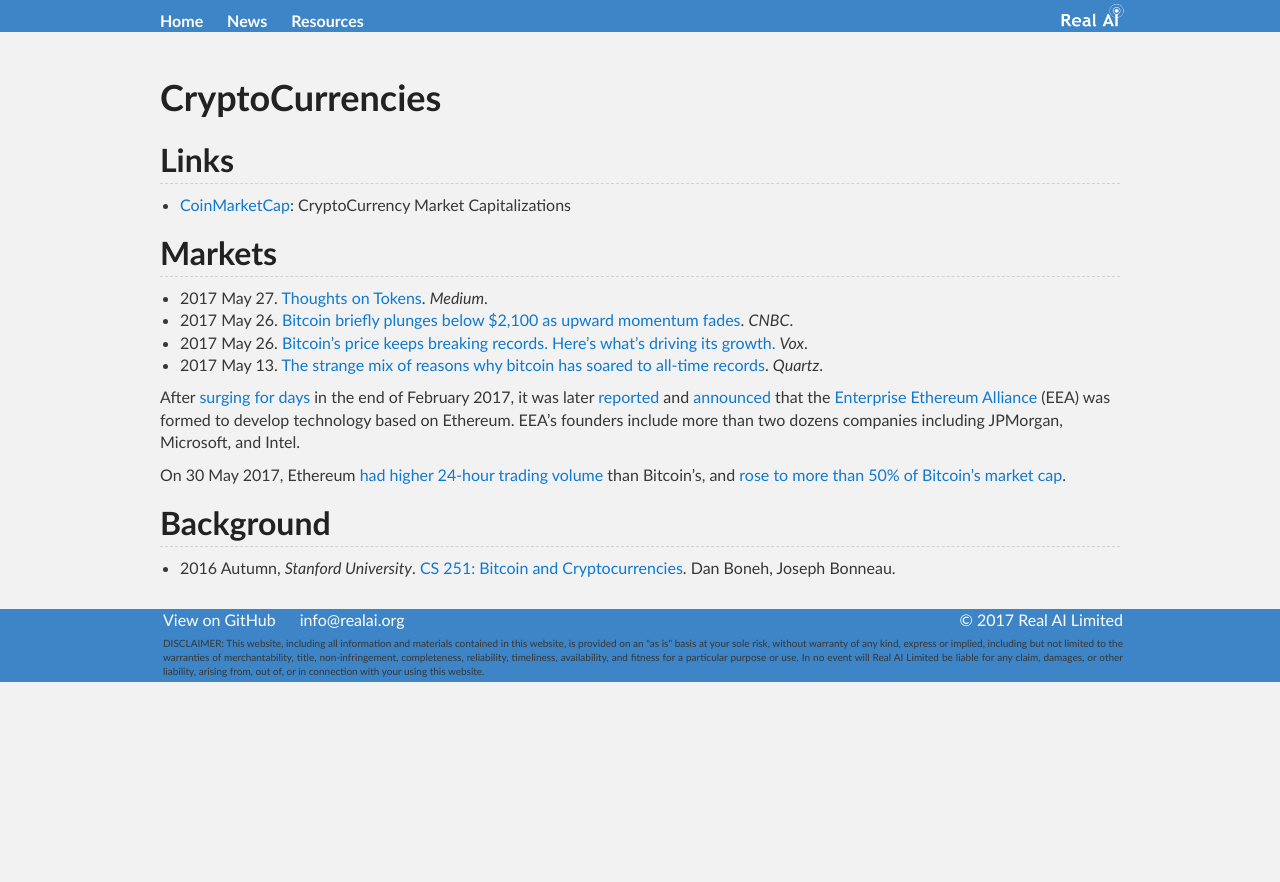
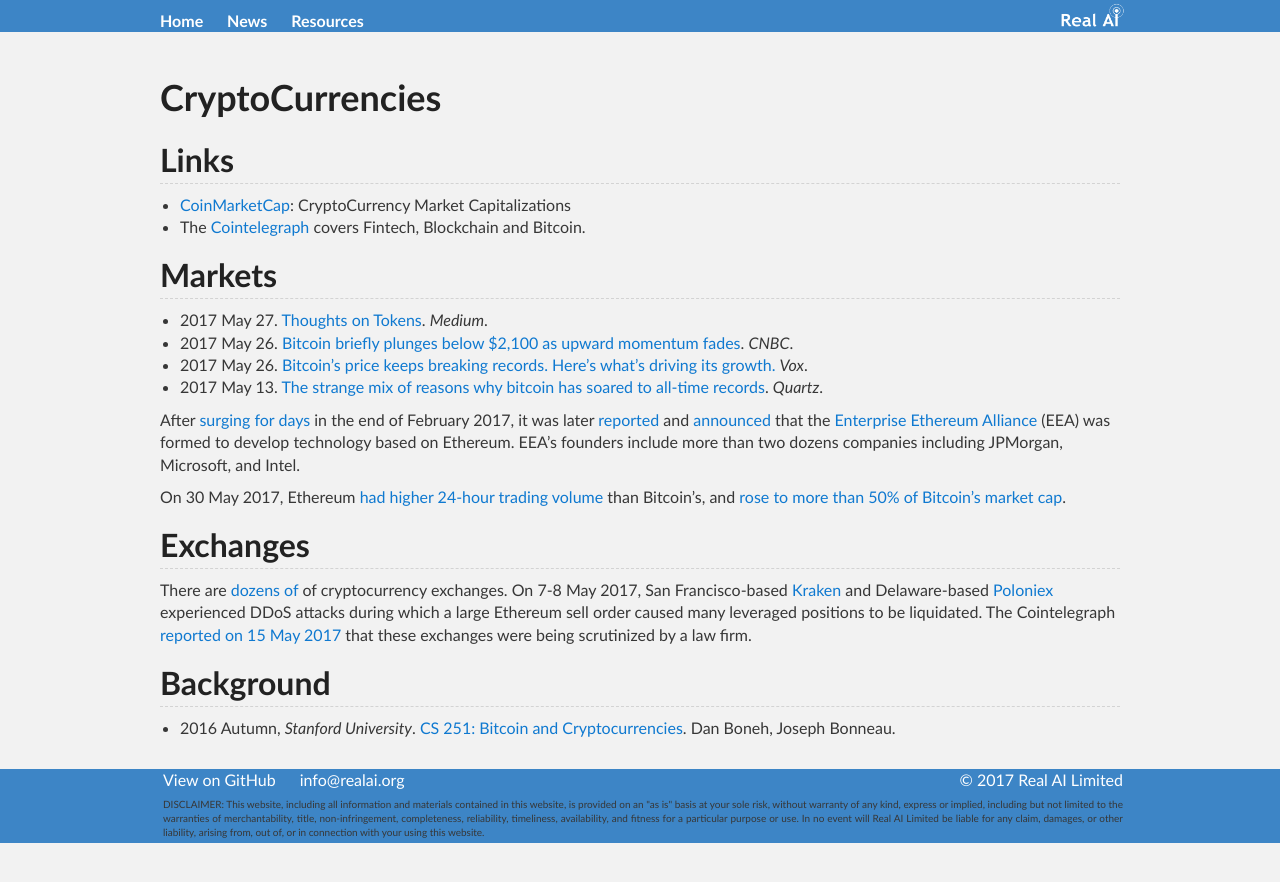
Before and after one commit to Tonywuhk/realai.org, a Jekyll site: the page built from coins.md, in a window 1280 px wide. Shown: the top 882 px of the page. Built offline with Jekyll 4.4.1, drawn with Linux system fonts in a browser that asks for light colours; our own code applies the rules of GitHub Pages for plain Markdown files; comment, search, counter and statistics services are not loaded; the repository's description, which GitHub fills in, is left out.

Commit message:
Update coins.md

```diff
--- a/coins.md
+++ b/coins.md
@@ -6,6 +6,7 @@
 ## Links
 
 * [CoinMarketCap](https://coinmarketcap.com/): CryptoCurrency Market Capitalizations
+* The [Cointelegraph](https://cointelegraph.com/) covers Fintech, Blockchain and Bitcoin.
 
 ## Markets
 
@@ -18,6 +19,10 @@
 
 On 30 May 2017, Ethereum [had higher 24-hour trading volume](https://cointelegraph.com/news/ethereum-has-higher-trade-volumes-than-bitcoin-as-fortunes-reverse) than Bitcoin’s, and [rose to more than 50% of Bitcoin’s market cap](https://www.cryptocoinsnews.com/ethereum-market-cap-rises-to-more-than-50-of-bitcoins/).
 
+## Exchanges
+
+There are [dozens of](https://www.cryptocoincharts.info/markets/info) of cryptocurrency exchanges. On 7-8 May 2017, San Francisco-based [Kraken](https://www.kraken.com/) and Delaware-based [Poloniex](https://poloniex.com/) experienced DDoS attacks during which a large Ethereum sell order caused many leveraged positions to be liquidated. The Cointelegraph [reported on 15 May 2017](https://cointelegraph.com/news/bitcoin-exchanges-kraken-poloniex-to-be-scrutinized-for-possible-insider-trading-manipulation) that these exchanges were being scrutinized by a law firm.
+
 ## Background
 
 * 2016 Autumn, *Stanford University*. [CS 251: Bitcoin and Cryptocurrencies](https://crypto.stanford.edu/cs251/). Dan Boneh, Joseph Bonneau.
```
